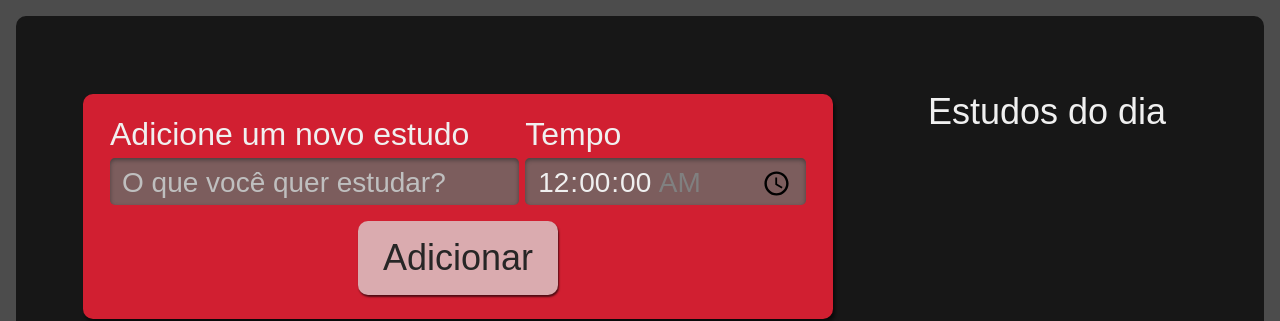
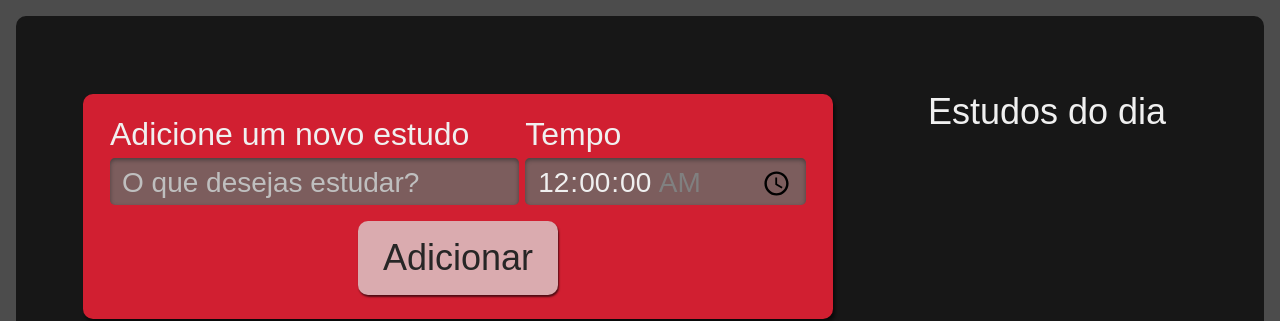
Before and after one commit to pedromessetti/estudos, a React (Create React App) app: page / in a window 1280 px wide. Shown: the top 321 px of the page. Built offline with nearby package versions, Linux system fonts and the light colour scheme.

Commit message:
alteração no placeholder

```diff
--- a/src/components/Formulario/index.tsx
+++ b/src/components/Formulario/index.tsx
@@ -43,7 +43,7 @@ export default function Formulario({ setTarefas }: Props) {
           id="tarefa"
           value={tarefa}
           onChange={(evento) => setTarefa(evento.target.value)}
-          placeholder='O que você quer estudar?'
+          placeholder='O que desejas estudar?'
           required
         />
       </div>
```
